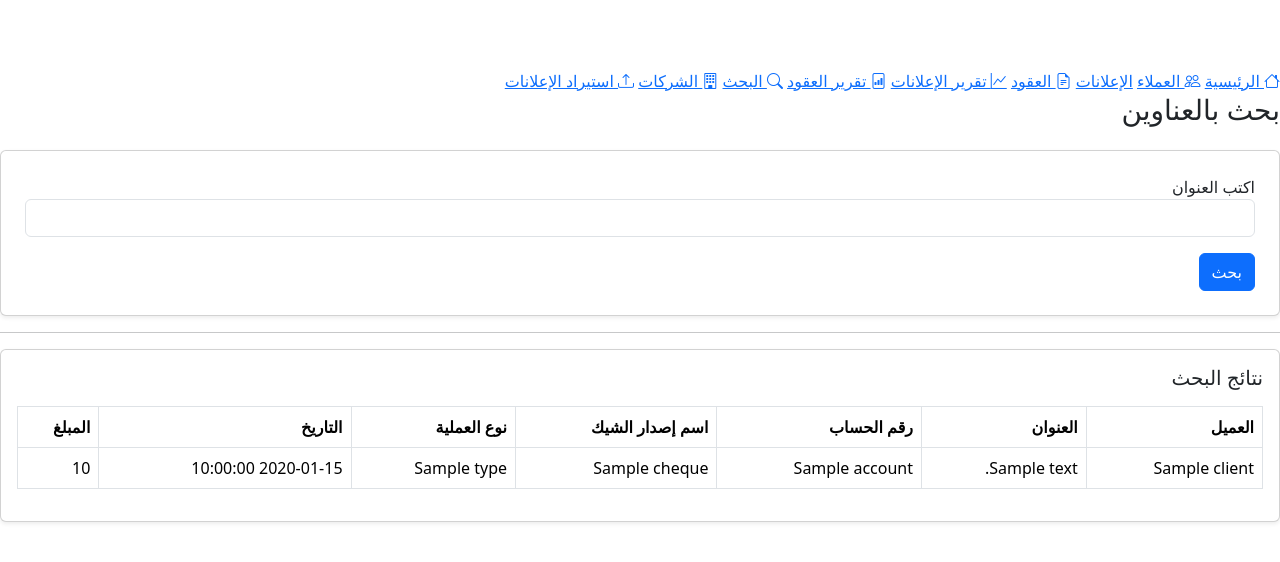
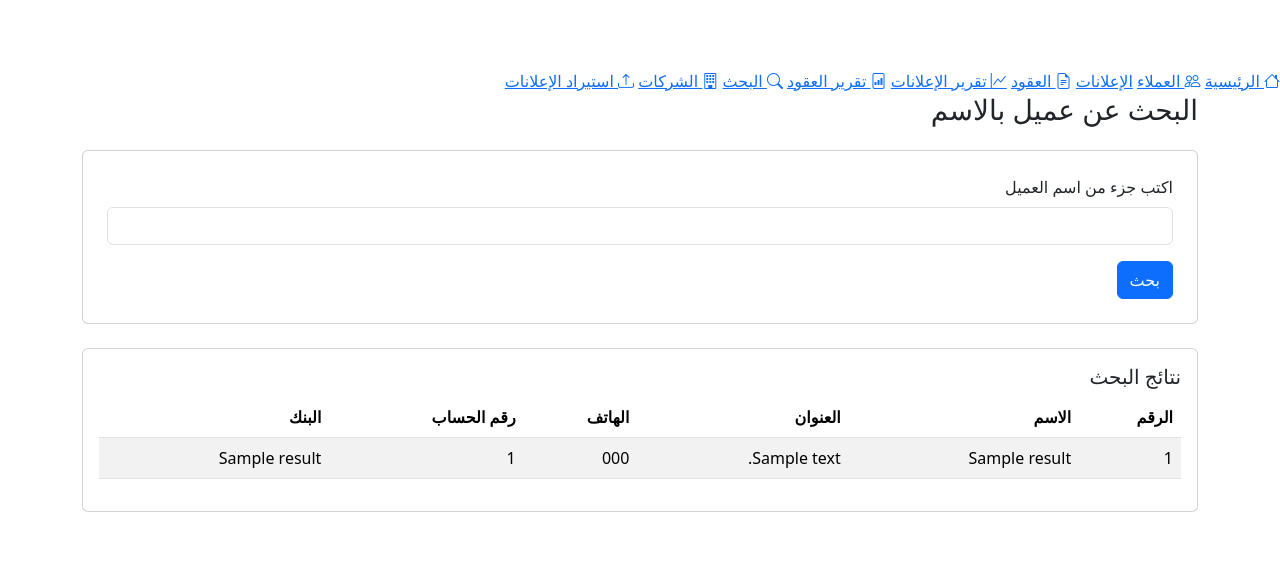
Before and after one commit to effatahmed67-ship-it/ads-system, a Flask app: template templates/search.html in a window 1280 px wide. Shown: the top 562 px of the page. Run offline with Flask 3, Linux system fonts and the light colour scheme; the template is opened without the code that fills it: most values are stand-ins (such as "Sample title", 1, 10 or a date in 2020).

Commit message:
Update search.html

```diff
--- a/templates/search.html
+++ b/templates/search.html
@@ -1,53 +1,47 @@
 {% extends "base.html" %}
 {% block content %}
 
-<h3 class="mb-4">بحث بالعناوين</h3>
+<div class="container">
+    <h3 class="mb-4">البحث عن عميل بالاسم</h3>
 
-<div class="card p-4 shadow-sm">
-
-    <form method="post">
-        <label>اكتب العنوان</label>
-        <input type="text" name="search_text" class="form-control">
+    <div class="card p-4 mb-4">
+        <form method="post" action="{{ url_for('search_do') }}">
+            <label class="form-label">اكتب جزء من اسم العميل</label>
+            <input type="text" name="name" class="form-control" required>
             <button class="btn btn-primary mt-3">بحث</button>
         </form>
-
     </div>
 
-<hr>
-
     {% if results %}
-<div class="card p-3 shadow-sm">
-    <h5 class="mb-3">نتائج البحث</h5>
-
-    <table class="table table-bordered">
+    <div class="card p-3">
+        <h5>نتائج البحث</h5>
+        <table class="table table-striped table-hover">
             <thead>
                 <tr>
-                <th>العميل</th>
+                    <th>الرقم</th>
+                    <th>الاسم</th>
                     <th>العنوان</th>
+                    <th>الهاتف</th>
                     <th>رقم الحساب</th>
-                <th>اسم إصدار الشيك</th>
-                <th>نوع العملية</th>
-                <th>التاريخ</th>
-                <th>المبلغ</th>
+                    <th>البنك</th>
                 </tr>
             </thead>
-
             <tbody>
-            {% for r in results %}
+                {% for c in results %}
                 <tr>
-                <td>{{ r.client }}</td>
-                <td>{{ r.address }}</td>
-                <td>{{ r.account }}</td>
-                <td>{{ r.cheque }}</td>
-                <td>{{ r.type }}</td>
-                <td>{{ r.date }}</td>
-                <td>{{ r.amount }}</td>
+                    <td>{{ c.id }}</td>
+                    <td>{{ c.name }}</td>
+                    <td>{{ c.address }}</td>
+                    <td>{{ c.phone }}</td>
+                    <td>{{ c.account_number }}</td>
+                    <td>{{ c.bank_name }}</td>
                 </tr>
                 {% endfor %}
             </tbody>
-
         </table>
     </div>
     {% endif %}
 
+</div>
+
 {% endblock %}
```
Lines whose indentation alone changed are shown as unchanged.
